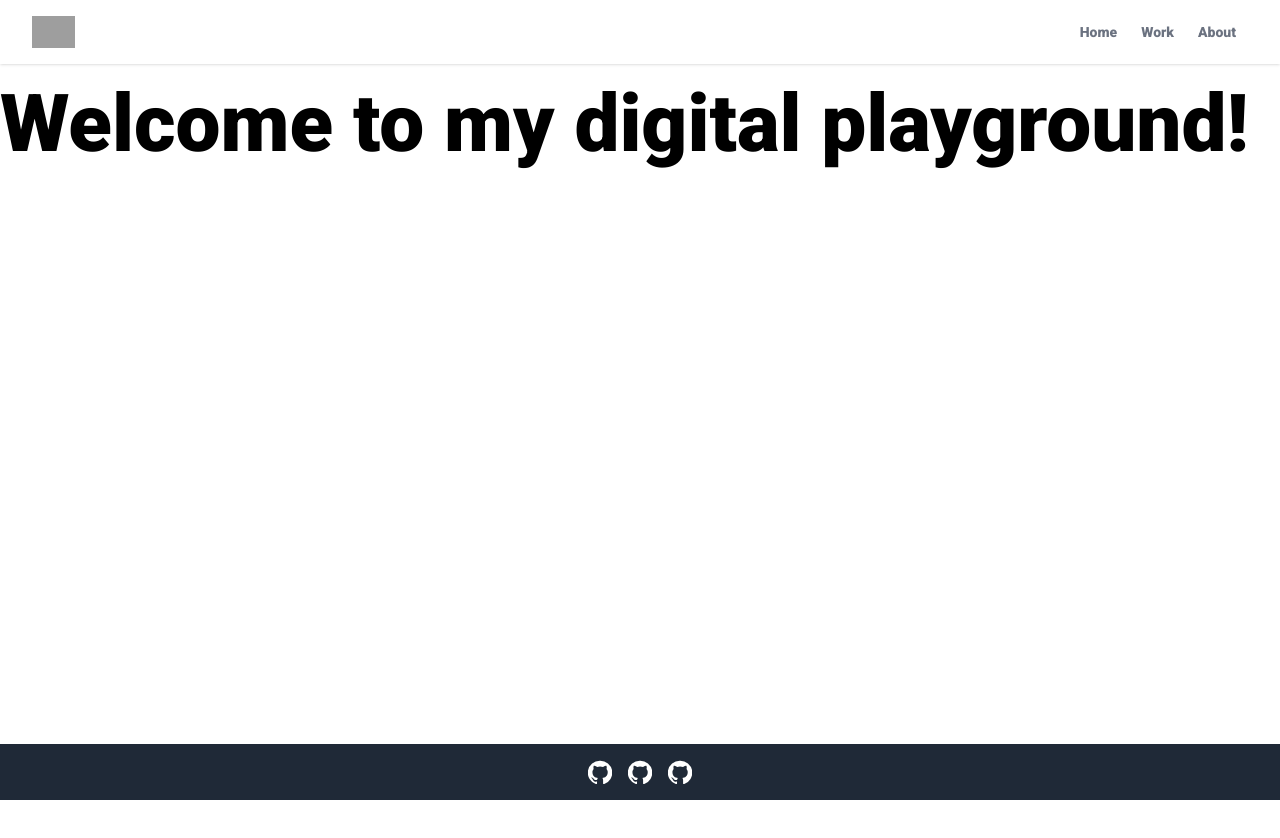
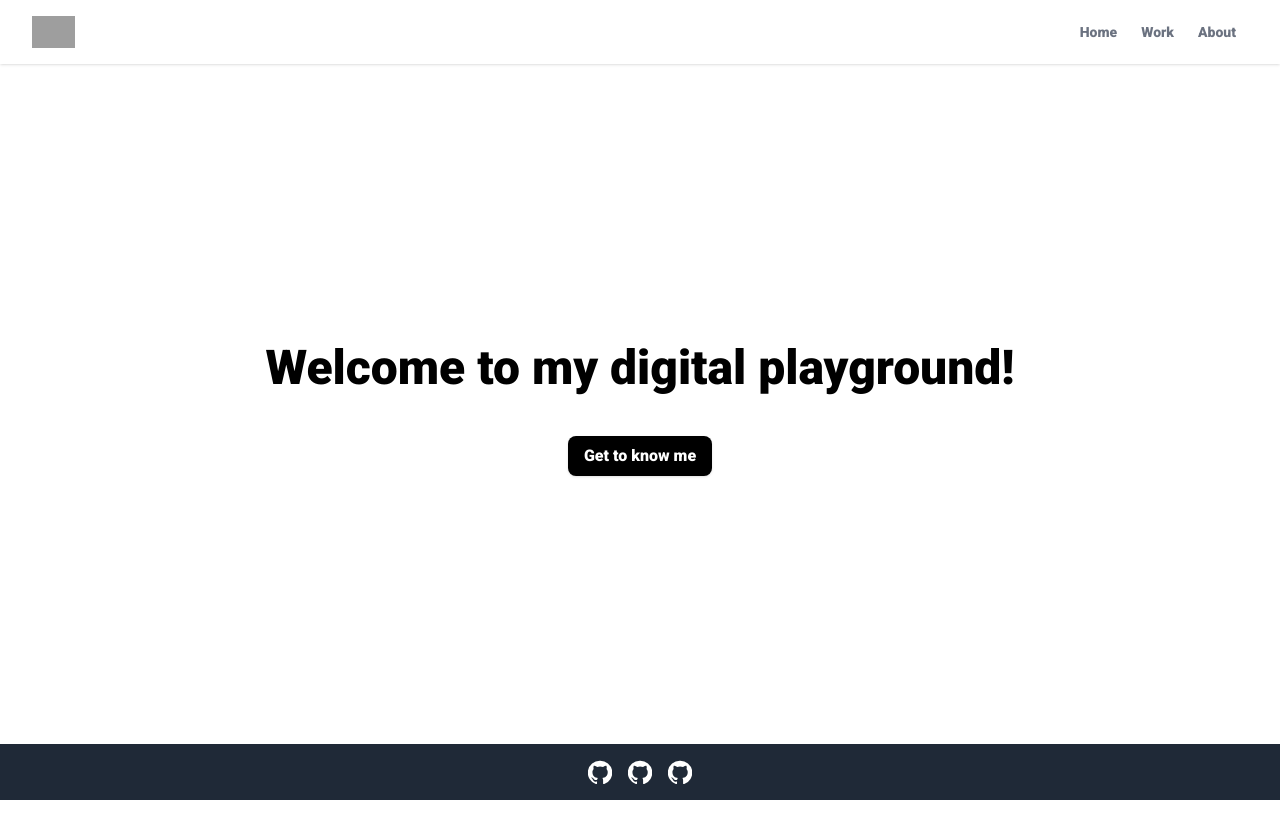
Before and after one commit to kay-dev-uk/NewProject, a React (Vite) app: page / in a window 1280 px wide. Shown: the top 838 px of the page. Before the commit the page ends 800 px from the top, so only its background shows below. Built offline with nearby package versions, Linux system fonts and the light colour scheme; grey boxes are pictures that could not be loaded.

Commit message:
home page style

```diff
--- a/src/components/NavBar/index.jsx
+++ b/src/components/NavBar/index.jsx
@@ -41,7 +41,7 @@ const NavBar = () => {
                 Work
               </button>
               {isDropdownOpen && (
-                <div className="absolute mt-1 py-1 w-40 bg-white rounded-lg shadow-lg">
+                <div className="absolute mt-0 py-1 w-40 bg-white rounded-lg shadow-lg">
                   <a
                     href="#"
                     className="block px-4 py-2 text-sm text-gray-700 hover:bg-gray-100"
--- a/src/index.css
+++ b/src/index.css
@@ -5,7 +5,7 @@
 
 h1 {
     font-family: 'Roboto', sans-serif;
-    font-size: 5em;
+    font-size: 3em;
 }
 
 body {
--- a/src/pages/Home/index.jsx
+++ b/src/pages/Home/index.jsx
@@ -3,9 +3,24 @@ import React from 'react'
 const Home = () => {
   return (
     <>
-      <h1>
-        Welcome to my digital playground!
-      </h1>
+      <div className="flex flex-col items-center justify-center h-screen">
+        <h1 className="text-center mt-[-15vh]">
+          Welcome to my digital playground!
+        </h1>
+        <div className="mt-8 -mt-[-5vh]">
+          <button className="bg-black hover:bg-gray-800 text-white font-semibold py-2 px-4 rounded-lg shadow">
+            Get to know me
+          </button>
+        </div>
+      </div>
+
+
+
+
+
+
+
+
     </>
   )
 }
```
